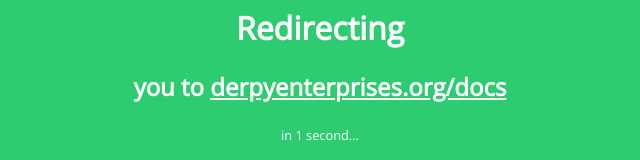
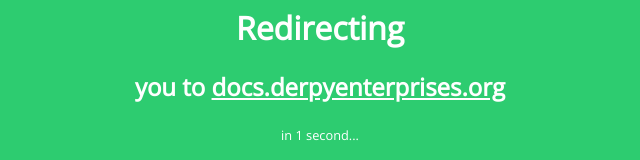
Before and after one commit to davidcralph/leeks.js, a plain HTML site: page leeks.html in a window 1280 px wide. Shown: the part 292-452 px from the top of the page, without its empty margins (320-960 px from the left). Drawn offline with nearby package versions, Linux system fonts and the light colour scheme.

Commit message:
Update leeks.html
Fix docs URL

```diff
--- a/leeks.html
+++ b/leeks.html
@@ -12,7 +12,7 @@
     <!--  META DATA  -->
 
     <!-- redirect  -->
-    <meta http-equiv='refresh' content='3; url=https://derpyenterprises.org/docs/#/leeks' />
+    <meta http-equiv='refresh' content='3; url=https://docs.derpyenterprises.org/#/leeks' />
 
     <meta name='viewport' content='width=device-width, initial-scale=1.0'>
     <meta charset='UTF-8'>
@@ -47,7 +47,7 @@
 
         <p>
             <h1>Redirecting</h1>
-            <h2>you to <a href='https://derpyenterprises.org/docs/#/leeks'>derpyenterprises.org/docs</a></h2>
+            <h2>you to <a href='https://docs.derpyenterprises.org/#/leeks'>docs.derpyenterprises.org</a></h2>
             <span style='font-size: 0.8rem;' id='redirect'>in 3 seconds...</span>
         </p>
     </div>
```
